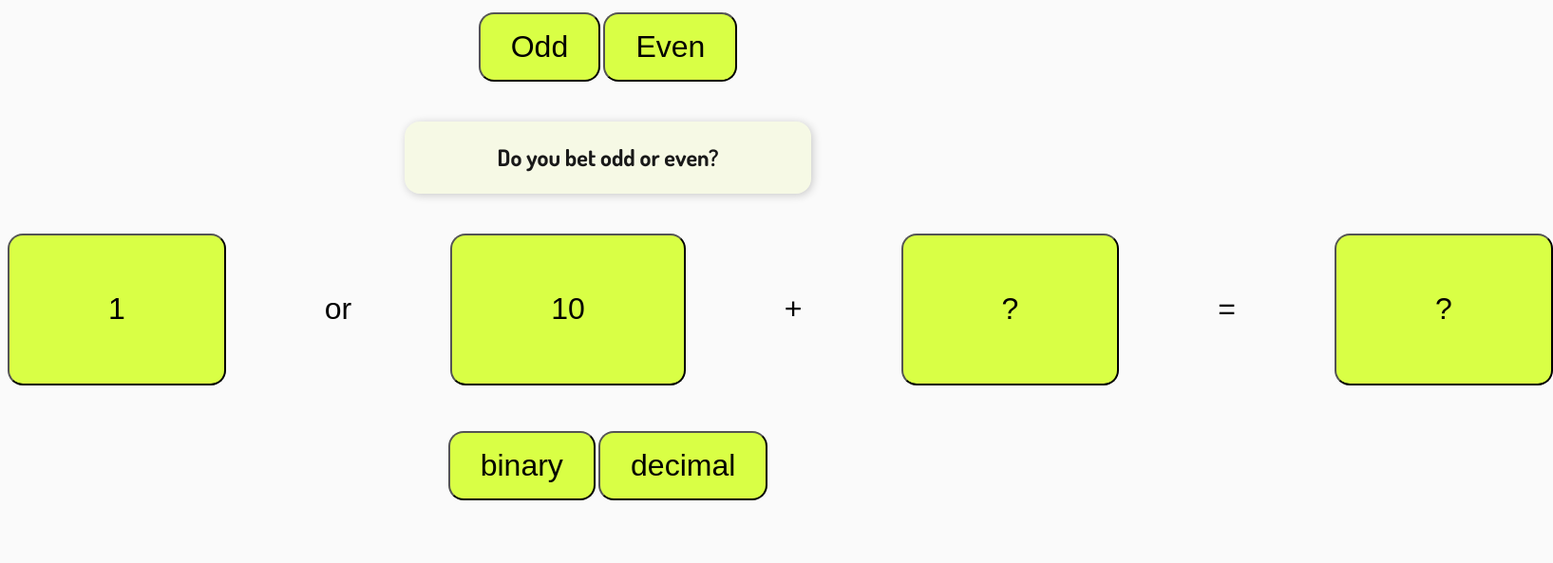
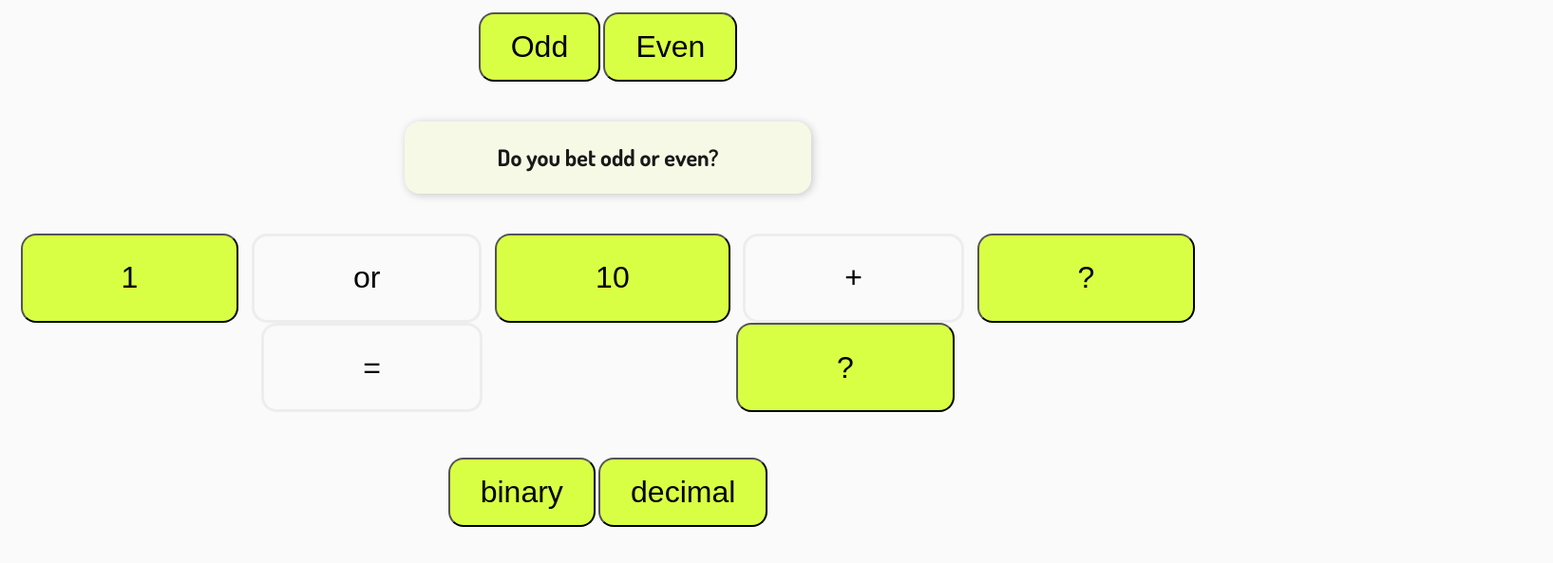
Before and after one commit to RemiSlanina/test, a plain HTML site: page index.html in a window 1280 px wide. Shown: the part 107-700 px from the top of the page at 95% size, 1635 px wide, since content can reach past the window. Drawn offline with Linux system fonts and the light colour scheme.

Commit message:
Fixed some design issues

```diff
--- a/index.html
+++ b/index.html
@@ -30,13 +30,13 @@
  -->
           <button class="invisible-button play-button" role="p">+</button>
 
-                <button id="computer-choice" class="play-button" role="p"
+                <button id="computer-choice" class="play-button not-clickable" role="p"
                   title="Make a bet, then pick a number and wait for the computer to choose one, too.">?</button>
 
             <button class="invisible-button play-button" role="p">=</button>
         <!-- </div> -->
         <!-- <div class="three-times-golden-ratio"> -->
-            <button id="result" class="play-button" role="p" title="Here the result will be displayed.">?</button>
+            <button id="result" class="play-button not-clickable" role="p" title="Here the result will be displayed.">?</button>
         <!-- </div> -->
       </div>
       <div class="number-system-container">
--- a/odds-and-evens-style.css
+++ b/odds-and-evens-style.css
@@ -20,6 +20,7 @@ body {
     display: flex;
     justify-content: space-evenly;
     font-size: 3rem;
+    flex-wrap: wrap;
 }
 #talk-back-display-container {
     min-height: 20dvh;
@@ -61,16 +62,23 @@ button:hover {
 .invisible-button {
     /* background-color: rgba(116, 116, 116, 0.108); */
     background-color: transparent;
-    border: none;
+    background-color: white;
+    background-color: #fafafa33;
+    background-color: hsla(0, 0%, 98%, 0.2);
+    border: solid hsla(0, 0%, 50%, 0.1);
     /* border: 1px solid black;  */
     /* box-shadow: none; */
 }
 .invisible-button:hover {
     background-color: transparent;
+    background-color: hsla(0, 0%, 98%, 0.2);
 }
 .play-button {
 /*     padding: 2rem 3.22rem; */
     padding: 2dvw 13dvh;
+}
+.not-clickable:hover {
+    background-color: #D9FF45;
 }
 .inactive-button, .inactive-button:link, .inactive-button:hover {
     background-color: gray;
@@ -85,6 +93,7 @@ button:hover {
         display: flex;
         justify-content: space-evenly; */
         /* background-color: blue; */
+        flex-direction: row;
         flex-wrap: wrap;
         font-size: 2rem;
     }
@@ -106,6 +115,7 @@ button:hover {
         justify-content: space-evenly; */
         /* background-color: red; */
         font-size: 1rem;
+        flex-direction: column;
     }
     button {
         background-color: #D9FF45;
```
